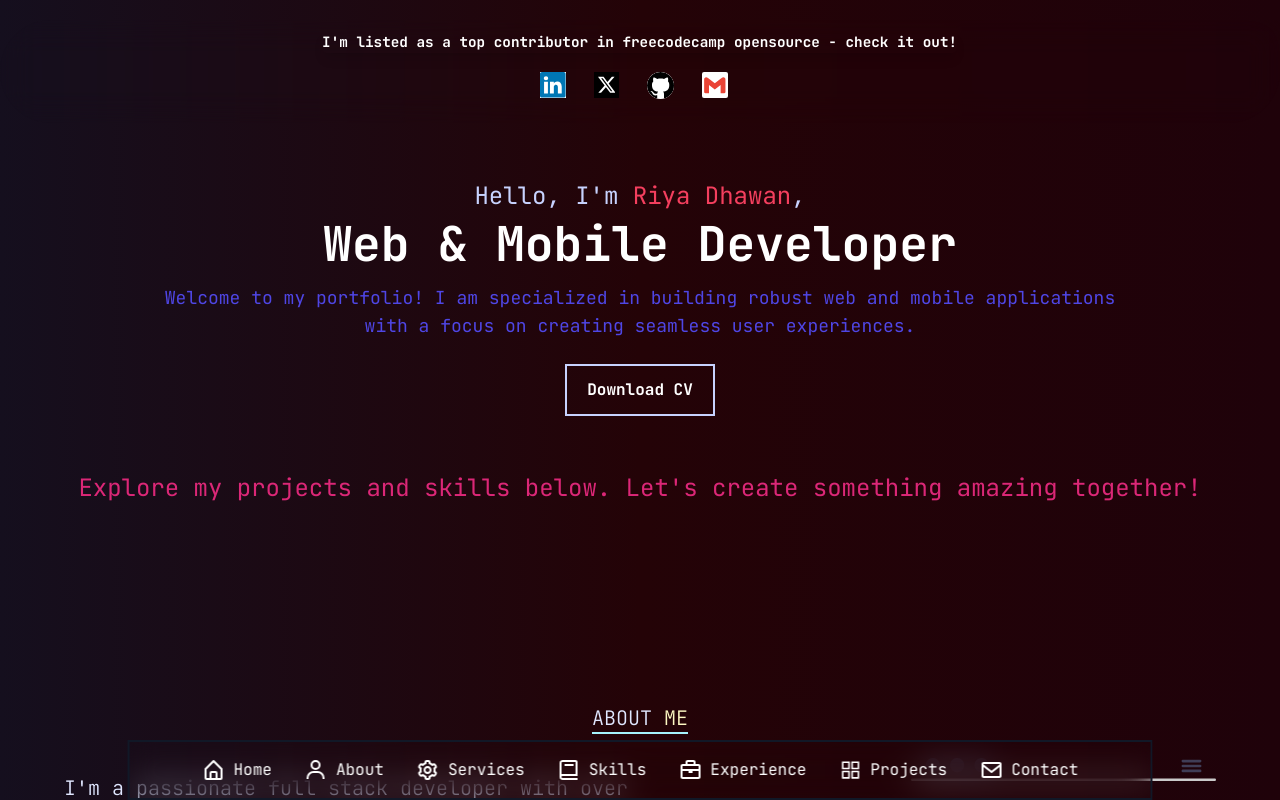
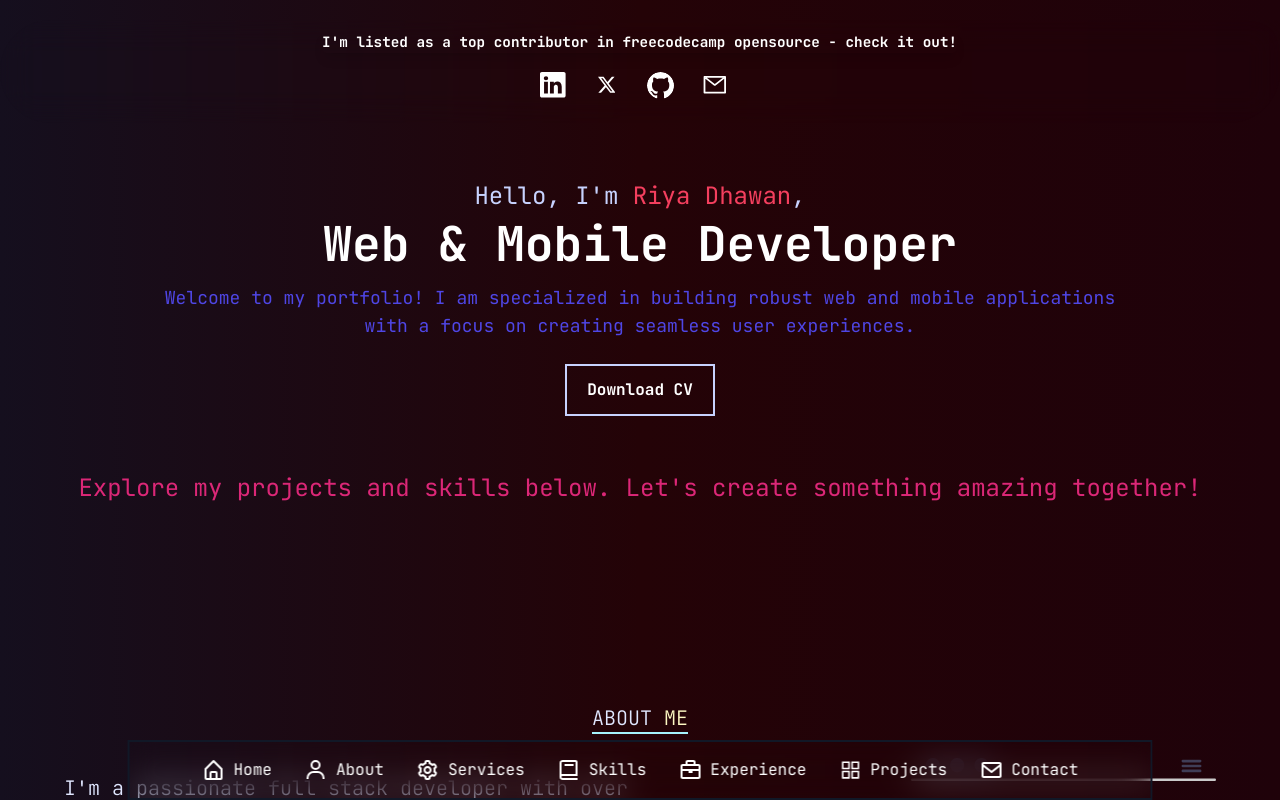
Before and after one commit to Riya267/myportfolio, a React (Create React App) app: page / in a window 1280 px wide. Shown: the top 800 px of the page. Built offline with nearby package versions, Linux system fonts and the light colour scheme.

Commit message:
ui changes added

```diff
--- a/src/components/Contact.tsx
+++ b/src/components/Contact.tsx
@@ -3,7 +3,7 @@ import ContactForm from './ContactForm'
 
 const Contact: React.FC = () => {
   return (
-    <section id="contact" className="py-20 font-light flex items-center">
+    <section id="contact" className="font-light py-52 lg:py-20">
       <div className="container font-jetBrains lg:p-10">
         <p className="mb-6 text-xl border-b-2 border-cyan-200 text-indigo-100 w-fit">
           CONTACT <span className="text-orange-200">ME</span>
--- a/src/constants/index.tsx
+++ b/src/constants/index.tsx
@@ -1,4 +1,5 @@
-import { BiCodeAlt, BiLogoGmail, BiMobileAlt, BiServer } from 'react-icons/bi'
+import { AiOutlineMail } from 'react-icons/ai'
+import { BiCodeAlt, BiMobileAlt, BiServer } from 'react-icons/bi'
 import { BsGithub, BsLinkedin, BsTwitterX } from 'react-icons/bs'
 
 type ProjectTag = {
@@ -244,26 +245,22 @@ const skillBadges: SkillBadgeType[] = [
 const socialLinks: SocialLinkType[] = [
   {
     name: 'LinkedIn',
-    icon: <BsLinkedin className="text-[#0077b5] bg-white text-[1.6rem]" />,
+    icon: <BsLinkedin className="text-white text-[1.6rem]" />,
     url: 'https://www.linkedin.com/in/riya-dhawan-592ab921a',
   },
   {
     name: 'Twitter',
-    icon: <BsTwitterX className="text-white bg-black p-1 text-[1.6rem]" />,
+    icon: <BsTwitterX className="text-white p-1 text-[1.6rem]" />,
     url: 'https://twitter.com/riyacec05',
   },
   {
     name: 'GitHub',
-    icon: (
-      <BsGithub className="text-black text-[1.7rem] bg-white rounded-full" />
-    ),
+    icon: <BsGithub className="text-white text-[1.7rem] rounded-full" />,
     url: 'https://github.com/Riya267',
   },
   {
     name: 'Gmail',
-    icon: (
-      <BiLogoGmail className="text-[#ea4335] text-[1.6rem] bg-white rounded-sm" />
-    ),
+    icon: <AiOutlineMail className="text-white text-[1.6rem] rounded-sm" />,
     url: 'mailto:riyacec05@gmail.com',
   },
 ]
```
